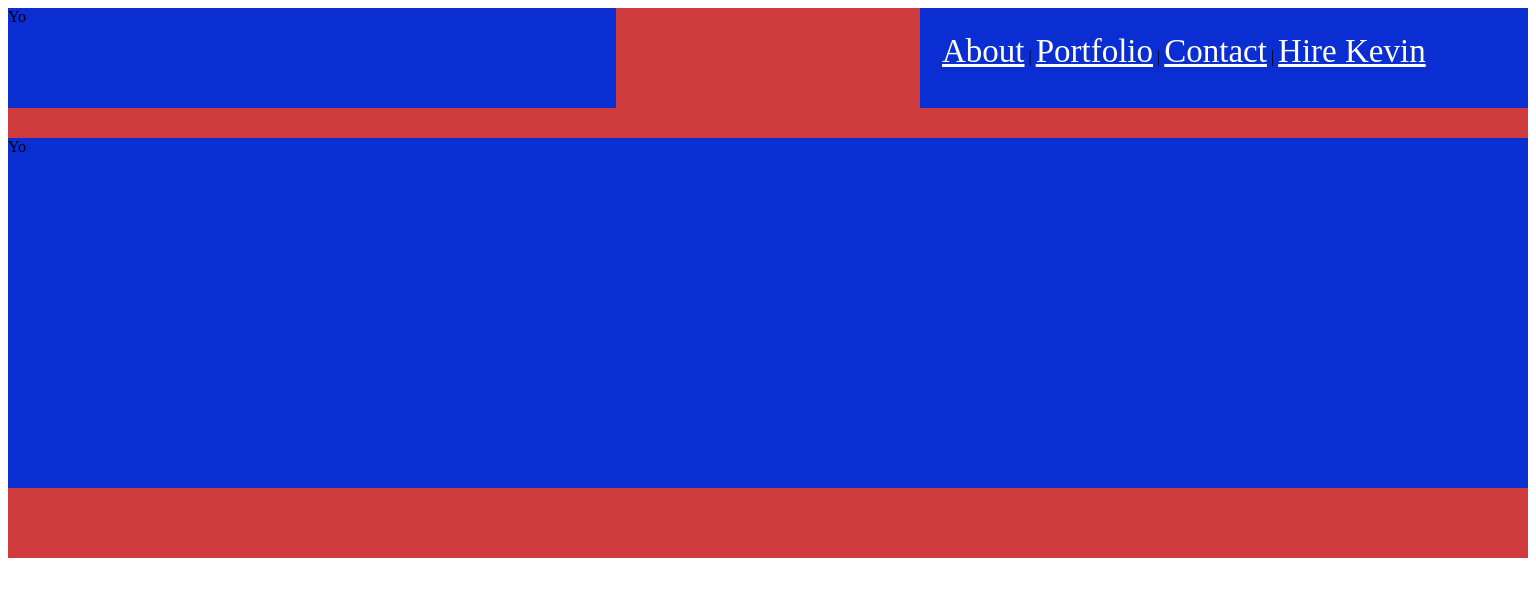
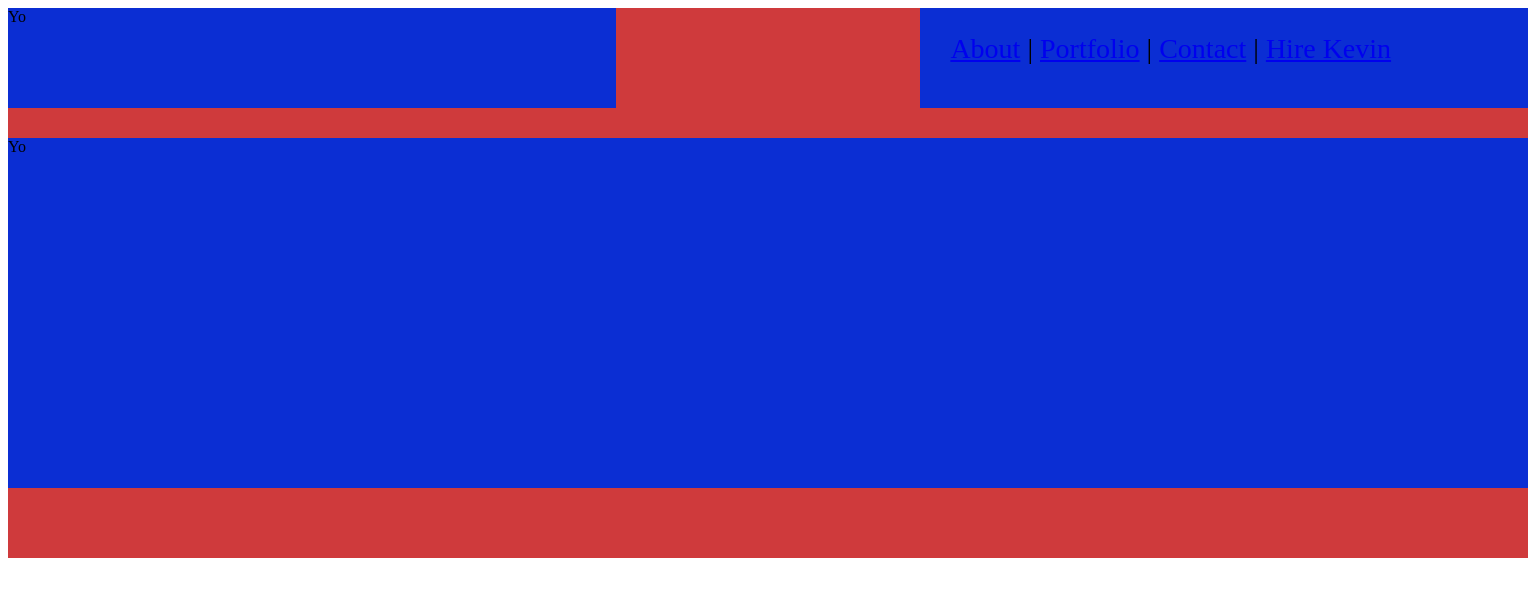
Before and after one commit to Kevin1995/My_Portfolio, a PHP site: page / in a window 1536 px wide. Shown: the top 597 px of the page. Run offline with PHP 8.4, Linux system fonts and the light colour scheme.

Commit message:
Nav fixed just need some changes later

```diff
--- a/css/index.css
+++ b/css/index.css
@@ -1,5 +1,12 @@
 @charset "utf-8";
 /* CSS Document */
+
+.header-nav {
+	margin-left:5%;
+	margin-right:5%;
+	margin-top:25px;
+	font-size:23px;
+}
 
 @media (min-width:320px) {
 	.intro {
@@ -36,8 +43,8 @@
 		background: #000000;
 	}
 
-	nav {
-		display: none;
+	.header-nav {
+		display:none;
 	}
 }
 
@@ -76,8 +83,8 @@
 		background: #06AB05;
 	}
 
-	nav {
-		display: none;
+	.header-nav {
+		display:none;
 	}
 }
 
@@ -116,8 +123,8 @@
 		background: #000000;
 	}
 
-	nav {
-		display: none;
+	.header-nav {
+		display:none;
 	}
 }
 
@@ -156,15 +163,8 @@
 		background: #06AB05;
 	}
 
-	nav {
-		display:inline;
-	}
-
-	nav a{
-		width:100%;
-		height:100%;
-		font-size:25px;
-		color: #FFFFFF;
+	.header-nav {
+		display:block;
 	}
 }
 
@@ -203,17 +203,8 @@
 		background: #0B2ED3;
 	}
 
-	nav {
-		display:inline;
-		position:absolute;
-		top:25px;
-		left:22px;
-	}
-
-	nav a {
-		width:100%;
-		height:100%;
-		font-size:33px;
-		colour: #FFFFFF;
+	.header-nav {
+		font-size:28px;
+		display:block;
 	}
 }
--- a/index.html
+++ b/index.html
@@ -11,7 +11,7 @@
 	<div class="top-left">Yo</div>
     <div class="middle">Yo</div>
     <div class="top-right">
-    	<nav>
+    	<nav class="header-nav">
 			<a href="/html/">About</a> |
 			<a href="/css/">Portfolio</a> |
 			<a href="/js/">Contact</a> |
```
